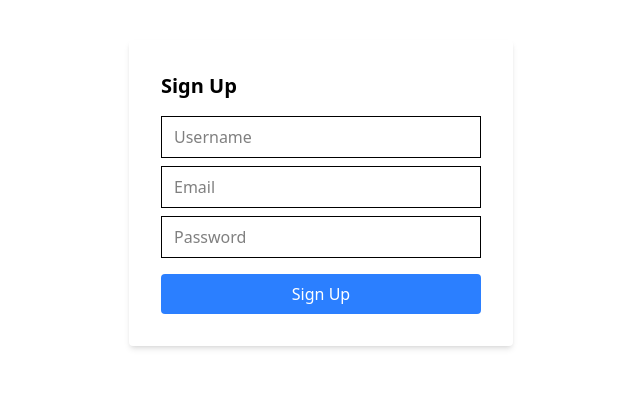
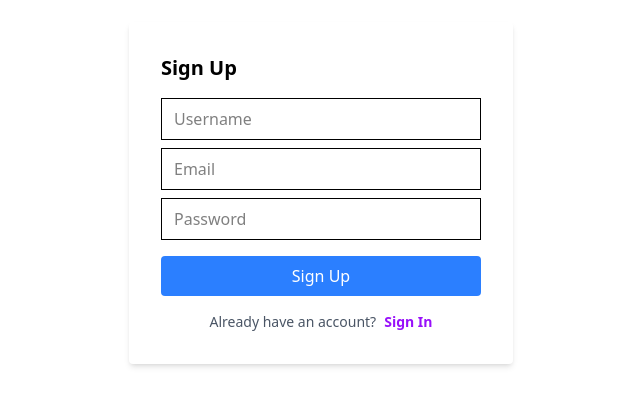
Before and after one commit to AbrehamElka/frontend, a Next.js app: page /signup in a window 1280 px wide. Shown: the part 207-612 px from the top of the page, without its empty margins (319-959 px from the left). Built offline with nearby package versions, Linux system fonts and the light colour scheme; no server answers.

Commit message:
linking signin and signup page

```diff
--- a/app/signin/page.tsx
+++ b/app/signin/page.tsx
@@ -46,6 +46,16 @@ export default function SignInPage() {
         >
           Sign In
         </button>
+
+        <div className="flex items-center justify-center space-x-2 mt-4 text-sm">
+          <span className="text-gray-600">Creat an account?</span>
+          <a
+            href="/signup"
+            className="text-purple-600 font-semibold hover:text-purple-800 transition-colors duration-200"
+          >
+            Sign Up
+          </a>
+        </div>
       </div>
     </div>
   );
--- a/app/signup/page.tsx
+++ b/app/signup/page.tsx
@@ -3,7 +3,7 @@
 import { useState } from "react";
 import { useRouter } from "next/navigation";
 import { signIn } from "next-auth/react";
-
+import Link from "next/link";
 export default function SignupPage() {
   const router = useRouter();
   const [form, setForm] = useState({ name: "", email: "", password: "" });
@@ -110,6 +110,16 @@ export default function SignupPage() {
           >
             {loading ? "Signing Up..." : "Sign Up"}
           </button>
+
+          <div className="flex items-center justify-center space-x-2 mt-4 text-sm">
+            <span className="text-gray-600">Already have an account?</span>
+            <a
+              href="/signin"
+              className="text-purple-600 font-semibold hover:text-purple-800 transition-colors duration-200"
+            >
+              Sign In
+            </a>
+          </div>
         </form>
 
         {error && (
```
